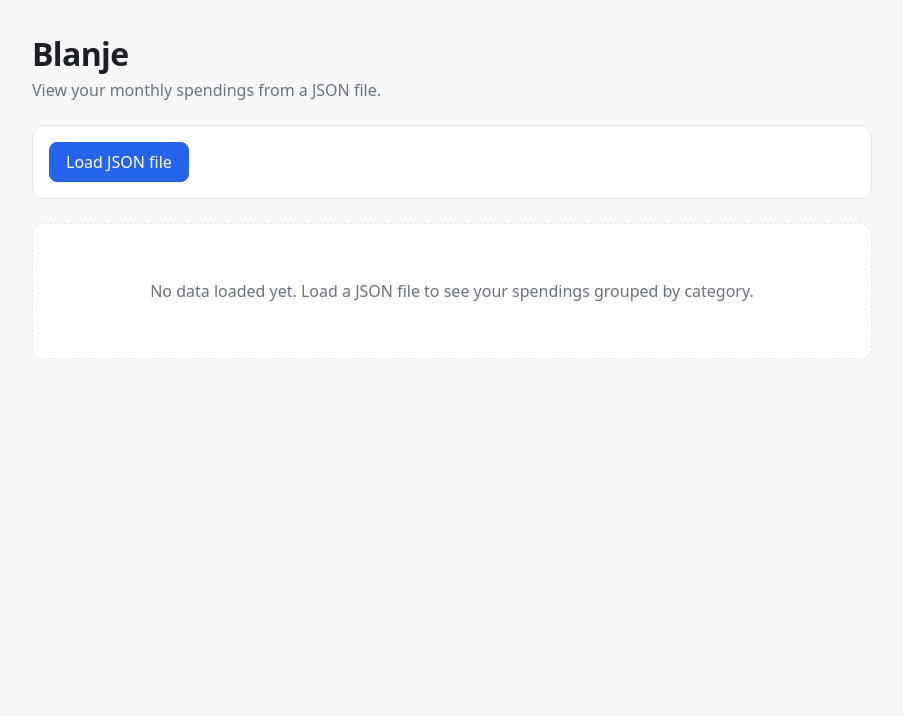
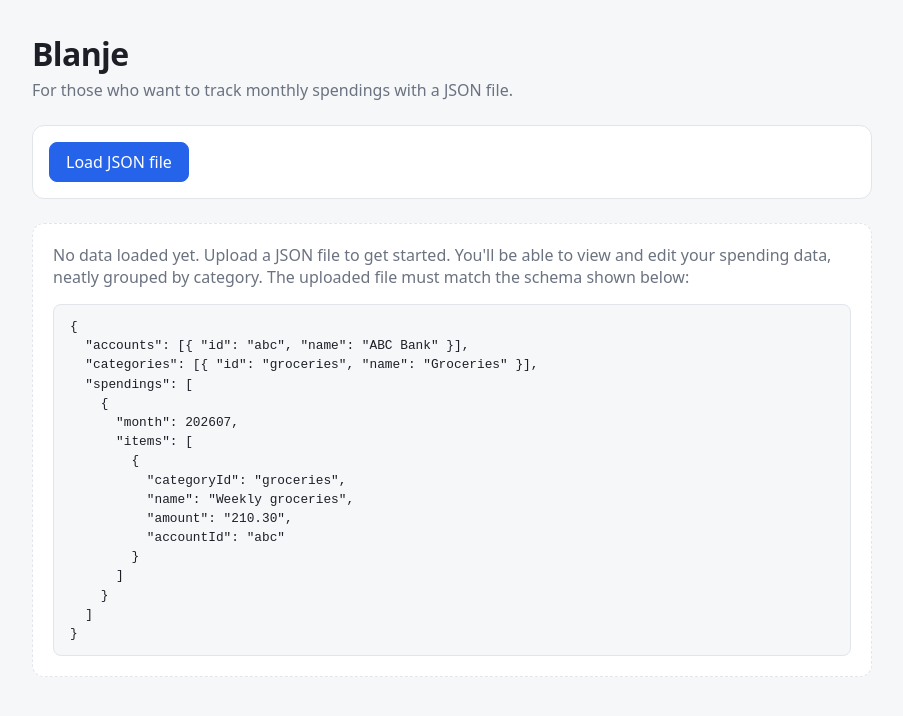
Before and after one commit to LongYC/blanje, a React (Vite) app: page / in a window 1280 px wide. Shown: the top 716 px of the page, without its empty margins (188-1091 px from the left). Built offline with nearby package versions, Linux system fonts and the light colour scheme.

Commit message:
Show an example JSON in empty state.

```diff
--- a/src/App.tsx
+++ b/src/App.tsx
@@ -4,6 +4,24 @@ import { SpendingsTable } from "./components/SpendingsTable";
 import { downloadJson } from "./download";
 import { clearData, loadData, saveData } from "./storage";
 import { monthLabel, type SpendingsData, type Spending } from "./types";
+
+const EXAMPLE_JSON = `{
+  "accounts": [{ "id": "abc", "name": "ABC Bank" }],
+  "categories": [{ "id": "groceries", "name": "Groceries" }],
+  "spendings": [
+    {
+      "month": 202607,
+      "items": [
+        {
+          "categoryId": "groceries",
+          "name": "Weekly groceries",
+          "amount": "210.30",
+          "accountId": "abc"
+        }
+      ]
+    }
+  ]
+}`;
 
 export function App() {
   const [data, setData] = useState<SpendingsData | null>(() => loadData());
@@ -81,7 +99,7 @@ export function App() {
     <main className="app">
       <header className="app-header">
         <h1>Blanje</h1>
-        <p className="tagline">View your monthly spendings from a JSON file.</p>
+        <p className="tagline">For those who want to track monthly spendings with a JSON file.</p>
       </header>
 
       <section className="controls">
@@ -125,9 +143,9 @@ export function App() {
       ) : (
         <section className="empty-state">
           <p>
-            No data loaded yet. Load a JSON file to see your spendings grouped by
-            category.
+            No data loaded yet. Upload a JSON file to get started. You'll be able to view and edit your spending data, neatly grouped by category. The uploaded file must match the schema shown below:
           </p>
+          <pre className="example-json">{EXAMPLE_JSON}</pre>
         </section>
       )}
     </main>
--- a/src/index.css
+++ b/src/index.css
@@ -107,12 +107,28 @@ button:hover {
 }
 
 .empty-state {
-  padding: 2.5rem 1.25rem;
-  text-align: center;
+  padding: 1.25rem;
   color: var(--muted);
   background: var(--surface);
   border: 1px dashed var(--border);
   border-radius: 12px;
+}
+
+.empty-state p:first-child {
+  margin-top: 0;
+}
+
+.example-json {
+  margin: 0 auto;
+  text-align: left;
+  padding: 0.75rem 1rem;
+  background: var(--bg);
+  border: 1px solid var(--border);
+  border-radius: 8px;
+  overflow-x: auto;
+  font-size: 0.8rem;
+  line-height: 1.5;
+  color: var(--text);
 }
 
 .results h2 {
```
Also changed, not shown: sample-data.json (deleted, +0 -30 lines).
